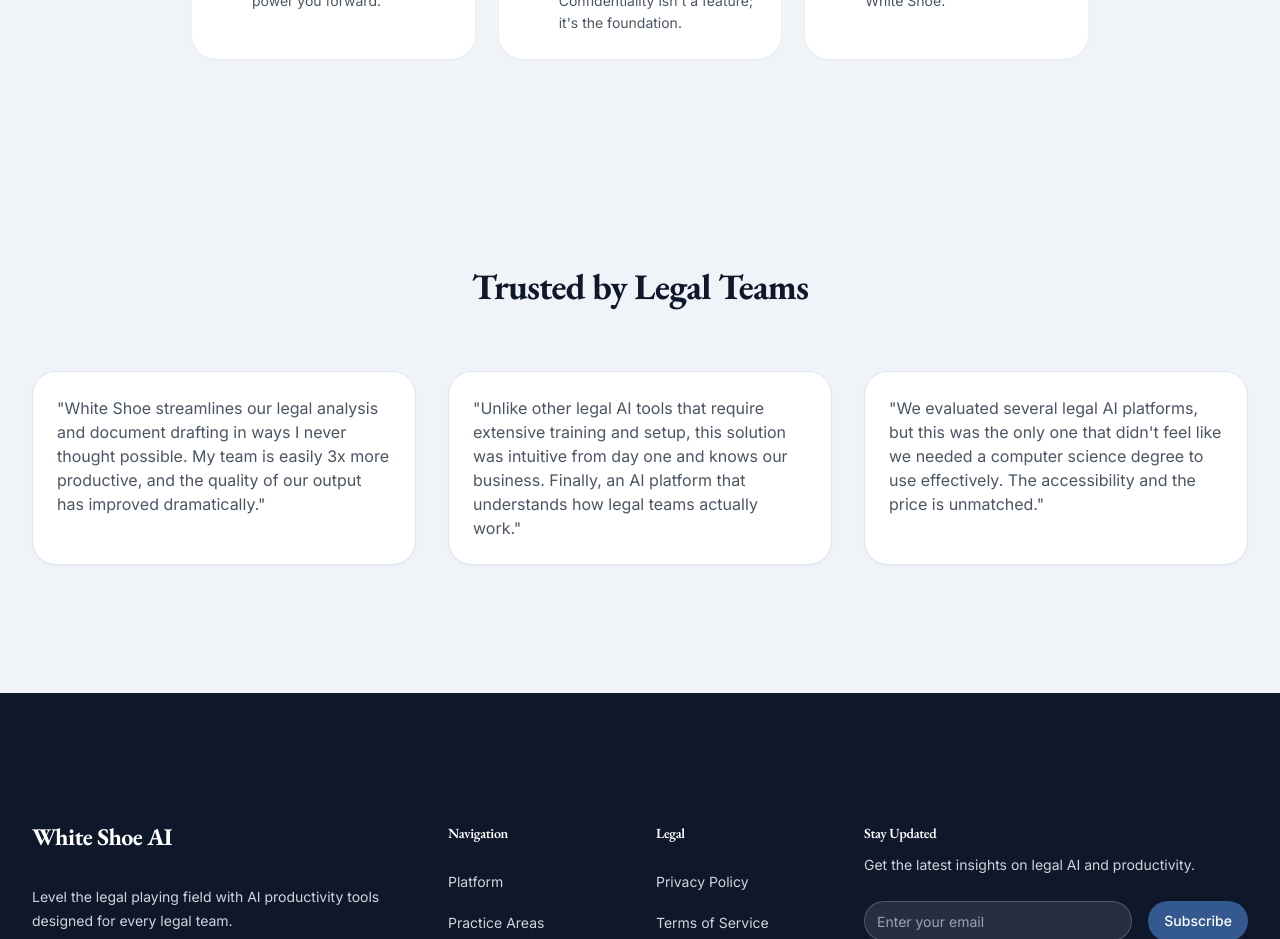
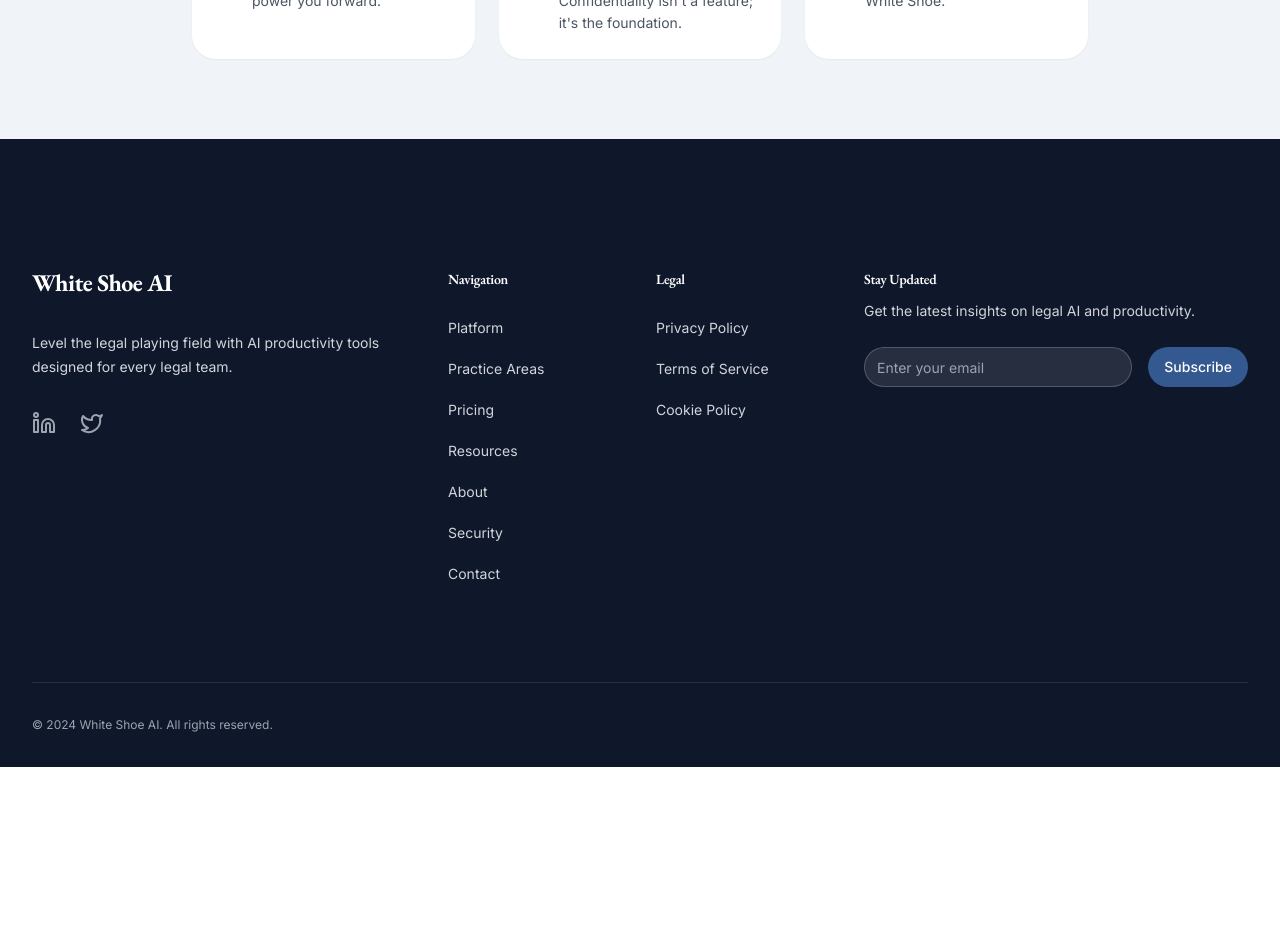
Before and after one commit to ab-boersma/ai-productivity-launch, a React (Vite) app: page / in a window 1280 px wide. Shown: the part 2680-3619 px from the top of the page. After the commit the page ends 3447 px from the top, so only its background shows below. Built offline with nearby package versions, Linux system fonts and the light colour scheme.

Commit message:
Remove "Trusted by Legal Teams" section
Removed the SocialProofSection component from the homepage.

```diff
--- a/src/pages/Index.tsx
+++ b/src/pages/Index.tsx
@@ -5,7 +5,6 @@ import { HeroSection } from "@/components/sections/HeroSection";
 import { ProblemInsightSection } from "@/components/sections/ProblemInsightSection";
 import { SolutionSection } from "@/components/sections/SolutionSection";
 import { HowItWorksSection } from "@/components/sections/HowItWorksSection";
-import { SocialProofSection } from "@/components/sections/SocialProofSection";
 
 export default function Index() {
   return (
@@ -15,7 +14,6 @@ export default function Index() {
       <ProblemInsightSection />
       <SolutionSection />
       <HowItWorksSection />
-      <SocialProofSection />
       <Footer />
     </div>
   );
```
